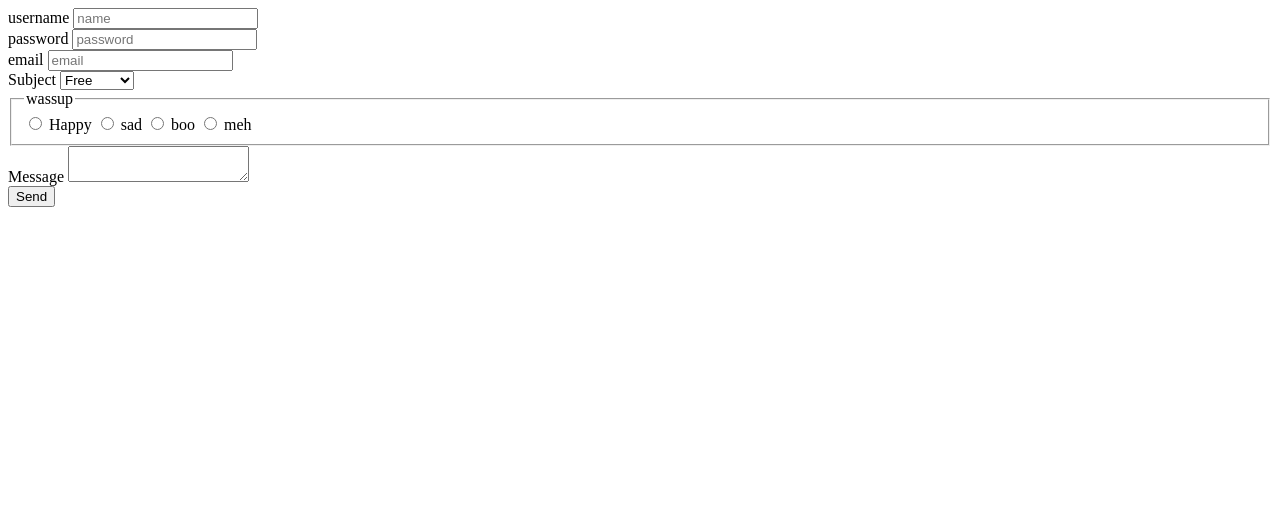
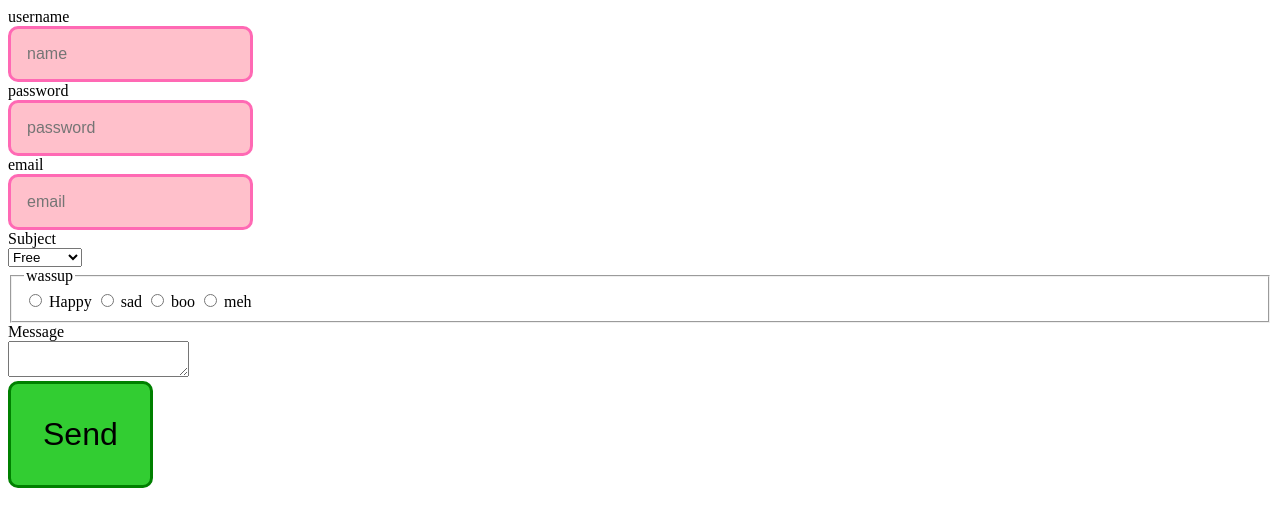
Before and after one commit to SarahTierney/forms-demo, a plain HTML site: page index.html in a window 1280 px wide. Drawn offline with Linux system fonts and the light colour scheme.

Commit message:
added stuff

```diff
--- /dev/null
+++ b/css/main.css
@@ -0,0 +1,24 @@
+label {
+  display: block;
+  cursor: pointer;
+}
+
+input + label {
+  display: inline;
+}
+
+input {
+border: 3px solid hotpink;
+border-radius: 10px;
+background-color: pink;
+font-size: 1rem;
+padding: 1em;
+}
+
+button {
+  font-size: 2rem;
+  padding: 1em;
+  border-radius: 10px;
+  border: 3px solid green;
+  background-color: limegreen;
+}
--- a/index.html
+++ b/index.html
@@ -60,6 +60,9 @@
   <div>
     <button typre="submit">Send</button>
   </div>
+
+  <input type="hidden" name="_next" value="https://sarahtierney.github.io/forms-demo/thanks.hmtl">
+
 </form>
 
 
```
Also changed, not shown: thanks.html (added, +14 -0 lines).
